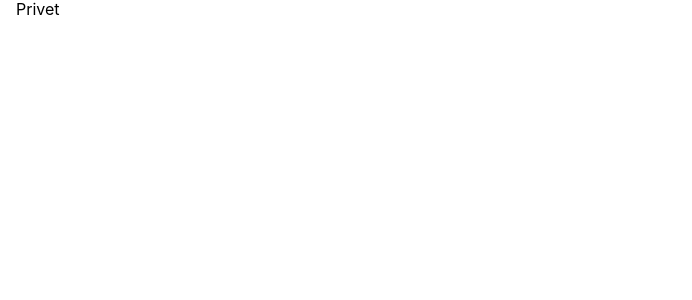
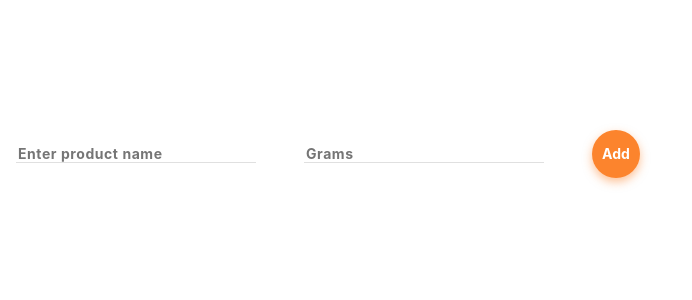
Before and after one commit to OlhaPetrenko/slimmoms, a React (Create React App) app: page / in a window 1280 px wide. Shown: the top 300 px of the page, without its empty margins (0-692 px from the left). Built offline with nearby package versions, Linux system fonts and the light colour scheme.

Commit message:
Form+List of products

```diff
--- a/src/common.scss
+++ b/src/common.scss
@@ -1,6 +1,7 @@
 /* @import './shared/styles/index.scss'; */
 
 @import './shared/styles/';
+
 body {
   margin: 0;
 
--- a/src/components/App.jsx
+++ b/src/components/App.jsx
@@ -1,3 +1,27 @@
+import DiaryAddProductForm from './DiaryAddProductForm/DiaryAddProductForm';
+import DiaryProductsList from './DiaryProductsList/DiaryProductsList';
+
 export const App = () => {
-  return <div className="container">Privet</div>;
+  // const productList = useSelector(store => {
+  //   const filteredProduct = store.contacts.items.filter(item =>
+  //     item.name.toLowerCase().includes(store.filter.toLocaleLowerCase())
+  //   );
+  //   return filteredProduct;
+  // });
+
+  // const onAddProduct = data => {
+  //   const action = addItems(data);
+  //   dispatch(action);
+  // };
+
+  return (
+    <div className="container">
+      <DiaryAddProductForm
+      // onSubmit={onAddProduct}
+      />
+      <DiaryProductsList
+      // productList={productList} onDeleteProductListItem={onDelContact}
+      />
+    </div>
+  );
 };
--- /dev/null
+++ b/src/components/DiaryAddProductForm/DiaryAddProductForm.jsx
@@ -0,0 +1,82 @@
+import React from 'react';
+import { useState } from 'react';
+import { nanoid } from 'nanoid';
+import PropTypes from 'prop-types';
+
+import s from './add-product-form.module.scss';
+
+function DiaryAddProductForm({ onSubmit }) {
+  const [productName, setName] = useState('');
+  const [grams, setGrams] = useState('');
+
+  const productNameInputId = nanoid();
+  const gramsInputId = nanoid();
+
+  const hendleInputChange = e => {
+    const { productName, value } = e.currentTarget;
+
+    switch (productName) {
+      case 'productName':
+        setName(value);
+        break;
+
+      case 'grams':
+        setGrams(value);
+        break;
+      default:
+        return;
+    }
+  };
+
+  const onClickSubmit = e => {
+    e.preventDefault();
+    const data = {
+      productName,
+      grams,
+    };
+    onSubmit(data);
+    reset();
+  };
+
+  const reset = () => {
+    setName('');
+    setGrams('');
+  };
+
+  return (
+    <form onSubmit={onClickSubmit} className={s.form}>
+      <input
+        onChange={hendleInputChange}
+        // value={productName}
+        className={s.input}
+        type="text"
+        name="name"
+        placeholder="Enter product name"
+        pattern="^[a-zA-Zа-яА-Я]+(([' -][a-zA-Zа-яА-Я ])?[a-zA-Zа-яА-Я]*)*$"
+        title="Name may contain only letters, apostrophe, dash and spaces. For example - Poultry meat"
+        required
+        id={productNameInputId}
+      />
+      <input
+        onChange={hendleInputChange}
+        // value={grams}
+        className={s.input}
+        type="number"
+        name="Product weight"
+        placeholder="Grams"
+        pattern="^\d+(?:\.\d+)?\s*(?:grams)$"
+        required
+        id={gramsInputId}
+      />
+      <button className={s.btn} type="submit">
+        Add
+      </button>
+    </form>
+  );
+}
+
+export default DiaryAddProductForm;
+
+DiaryAddProductForm.propTypes = {
+  onSubmit: PropTypes.func,
+};
--- /dev/null
+++ b/src/components/DiaryAddProductForm/add-product-form.module.scss
@@ -0,0 +1,71 @@
+@import '../../common.scss';
+
+.form {
+  display: flex;
+  flex-direction: column;
+  margin-top: 80px;
+
+  @include media-query(tablet) {
+    display: inline-block;
+  }
+}
+
+.input {
+  border: none;
+  border-bottom: 1px solid $style-color-form;
+  font-weight: 700;
+  font-size: 14px;
+  line-height: 1.21;
+  letter-spacing: 0.04em;
+  color: $font-color-form;
+  width: 280px;
+  height: 16px;
+  padding-bottom: 8px;
+  padding-top: 8px;
+
+  @include media-query(tablet) {
+  }
+}
+.input:not(:last-child) {
+  margin-bottom: 32px;
+
+  @include media-query(tablet) {
+    margin-bottom: 60px;
+    margin-right: 48px;
+    width: 240px;
+  }
+}
+.input:last-child {
+  @include media-query(tablet) {
+    margin-right: 60px;
+    width: 107px;
+  }
+}
+
+.btn {
+  color: $bg-color-primary;
+  background-color: $color-accent;
+  font-size: 14px;
+  line-height: 1.21;
+  font-weight: 700;
+  padding: 13px 46px;
+  border-radius: 30px;
+  width: 176px;
+  height: 44px;
+  align-items: center;
+  margin: auto;
+  margin-top: 60px;
+  box-shadow: 0px 4px 10px rgba(252, 132, 45, 0.5);
+
+  @include media-query(tablet) {
+    border-radius: 50%;
+    width: 48px;
+    height: 48px;
+    margin-top: 50px;
+    padding: 0;
+  }
+}
+
+.btn:hover,
+:focus {
+}
--- /dev/null
+++ b/src/components/DiaryProductsList/DiaryProductsList.jsx
@@ -0,0 +1,29 @@
+import PropTypes from 'prop-types';
+
+const DiaryProductsList = ({ productList, onDeleteProductListItem }) => {
+  return (
+    <ul>
+      {productList?.map(({ id, productName, grams }) => (
+        <li key={id}>
+          <p>{productName}</p>
+          <p>{grams}</p>
+          <p>Calorie content of the product</p>
+          <button onClick={() => onDeleteProductListItem(id)}>X</button>
+        </li>
+      ))}
+    </ul>
+  );
+};
+
+export default DiaryProductsList;
+
+DiaryProductsList.propTypes = {
+  DiaryProductsLis: PropTypes.arrayOf(
+    PropTypes.shape({
+      id: PropTypes.string.isRequired,
+      productName: PropTypes.string.isRequired,
+      grams: PropTypes.string.isRequired,
+    })
+  ),
+  onDeletePhoneListItem: PropTypes.func,
+};
```
